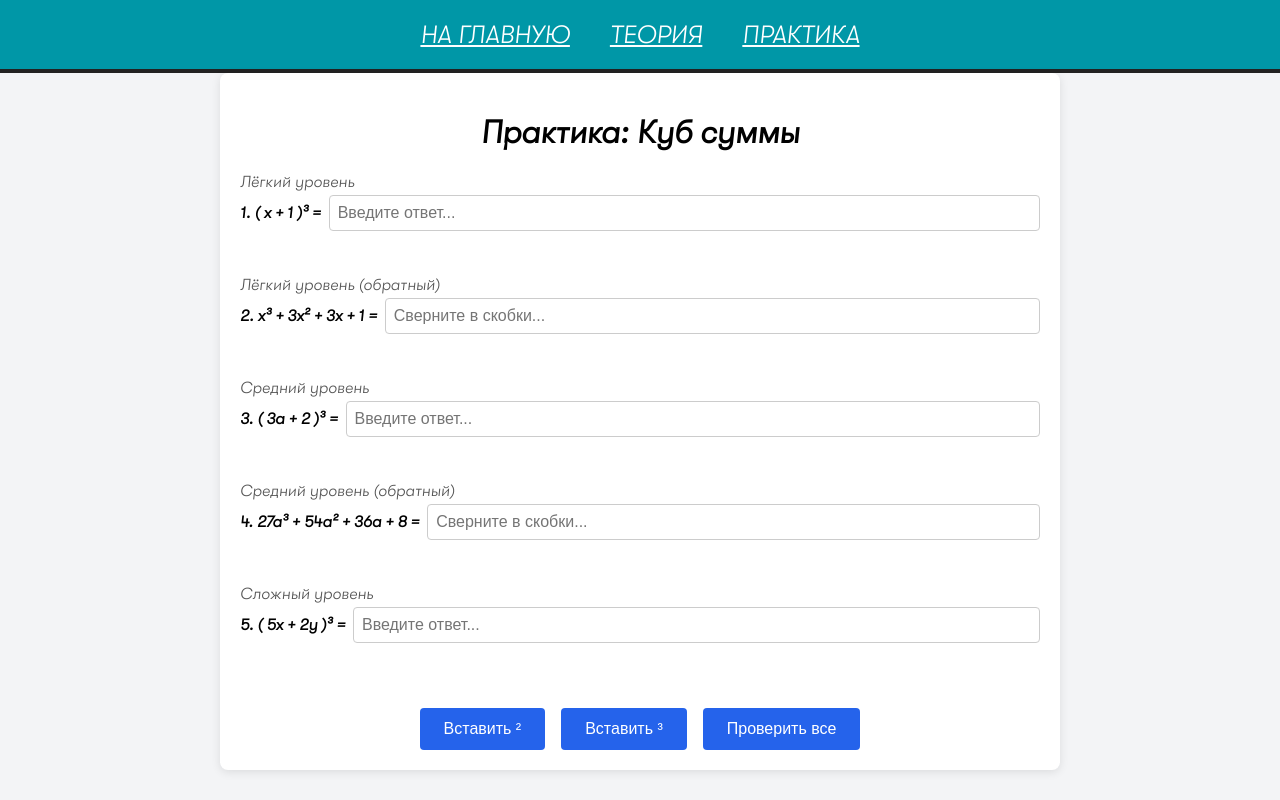
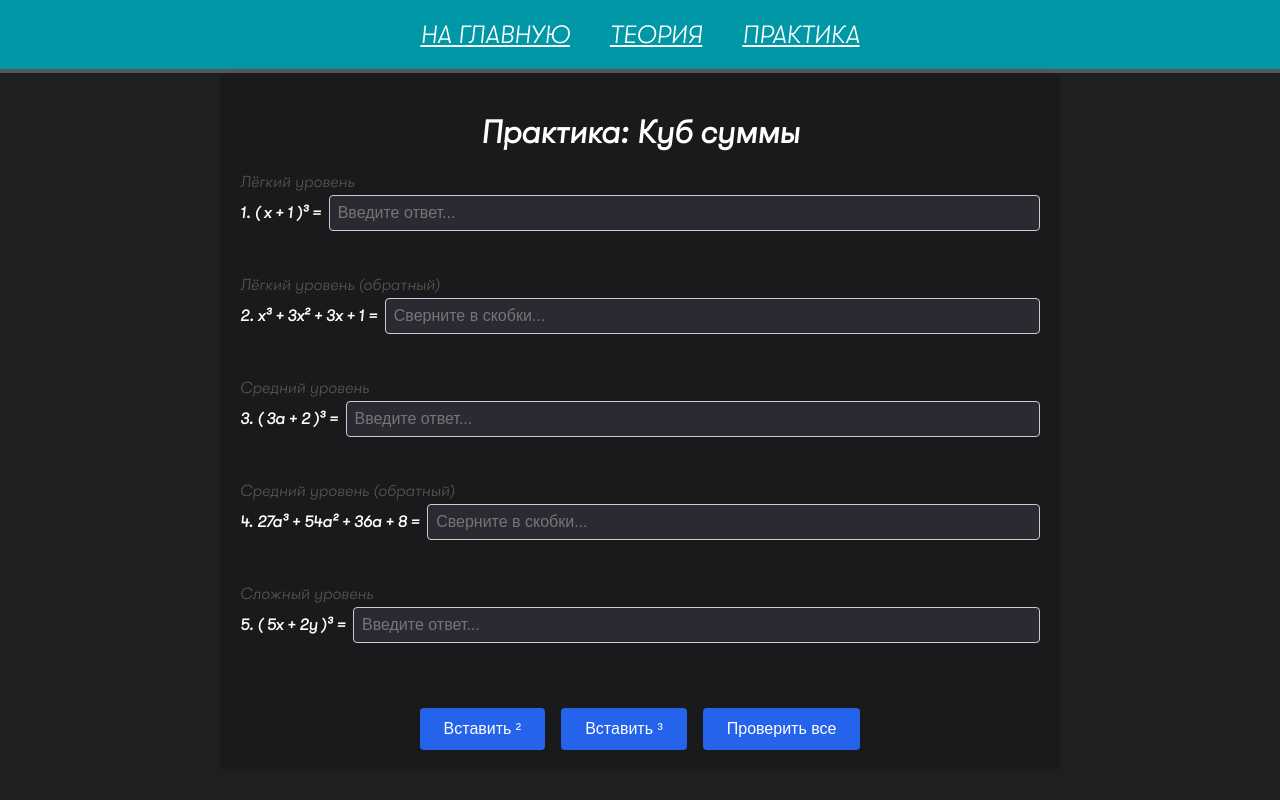
Before and after one commit to ArtemWizard/ArtemWizard.github.io, a plain HTML site: page theEndVersion/practice/formuls/cubeOfSum/1.html in a window 1280 px wide. Drawn offline with Linux system fonts and the light colour scheme.

Commit message:
dark them

```diff
--- a/theEndVersion/practice/formuls/cubeOfDiffrenc/1.css
+++ b/theEndVersion/practice/formuls/cubeOfDiffrenc/1.css
@@ -13,14 +13,13 @@
     font-style: normal;
     font-display: swap;
 }
-
 .header {
     background-color: #0097a7;
     padding: 20px 0;
     display: flex;
     justify-content: center;
     gap: 40px;
-    border-bottom: 4px solid #222;
+    border-bottom: 4px solid #575757;
 }
 
 .header a {
@@ -32,8 +31,13 @@
     color: #ffc200;
 }
 
+input {
+    background: #2b2a33;
+    outline: #2b2a33;
+}
+
 body {
-    background-color: #f3f4f6;
+    background-color: #1e2022;
     margin: 0;
     padding: 0;
     font-family: WalsheimMedium;
@@ -41,10 +45,11 @@ body {
 .container {
     max-width: 800px;
     margin: auto;
-    background: white;
+    background: #181a1b;
     border-radius: 8px;
     padding: 20px;
     box-shadow: 0 2px 10px rgba(0,0,0,0.1);
+    color: white;
 }
 h1 {
     text-align: center;
--- a/theEndVersion/practice/formuls/cubeOfSum/1.css
+++ b/theEndVersion/practice/formuls/cubeOfSum/1.css
@@ -13,14 +13,13 @@
     font-style: normal;
     font-display: swap;
 }
-
 .header {
     background-color: #0097a7;
     padding: 20px 0;
     display: flex;
     justify-content: center;
     gap: 40px;
-    border-bottom: 4px solid #222;
+    border-bottom: 4px solid #575757;
 }
 
 .header a {
@@ -32,8 +31,13 @@
     color: #ffc200;
 }
 
+input {
+    background: #2b2a33;
+    outline: #2b2a33;
+}
+
 body {
-    background-color: #f3f4f6;
+    background-color: #1e2022;
     margin: 0;
     padding: 0;
     font-family: WalsheimMedium;
@@ -41,10 +45,11 @@ body {
 .container {
     max-width: 800px;
     margin: auto;
-    background: white;
+    background: #181a1b;
     border-radius: 8px;
     padding: 20px;
     box-shadow: 0 2px 10px rgba(0,0,0,0.1);
+    color: white;
 }
 h1 {
     text-align: center;
--- a/theEndVersion/practice/formuls/differencesOfCubes/1.css
+++ b/theEndVersion/practice/formuls/differencesOfCubes/1.css
@@ -13,14 +13,13 @@
     font-style: normal;
     font-display: swap;
 }
-
 .header {
     background-color: #0097a7;
     padding: 20px 0;
     display: flex;
     justify-content: center;
     gap: 40px;
-    border-bottom: 4px solid #222;
+    border-bottom: 4px solid #575757;
 }
 
 .header a {
@@ -32,8 +31,13 @@
     color: #ffc200;
 }
 
+input {
+    background: #2b2a33;
+    outline: #2b2a33;
+}
+
 body {
-    background-color: #f3f4f6;
+    background-color: #1e2022;
     margin: 0;
     padding: 0;
     font-family: WalsheimMedium;
@@ -41,10 +45,11 @@ body {
 .container {
     max-width: 800px;
     margin: auto;
-    background: white;
+    background: #181a1b;
     border-radius: 8px;
     padding: 20px;
     box-shadow: 0 2px 10px rgba(0,0,0,0.1);
+    color: white;
 }
 h1 {
     text-align: center;
--- a/theEndVersion/practice/formuls/differencesOfSquares/1.css
+++ b/theEndVersion/practice/formuls/differencesOfSquares/1.css
@@ -13,14 +13,13 @@
     font-style: normal;
     font-display: swap;
 }
-
 .header {
     background-color: #0097a7;
     padding: 20px 0;
     display: flex;
     justify-content: center;
     gap: 40px;
-    border-bottom: 4px solid #222;
+    border-bottom: 4px solid #575757;
 }
 
 .header a {
@@ -32,8 +31,13 @@
     color: #ffc200;
 }
 
+input {
+    background: #2b2a33;
+    outline: #2b2a33;
+}
+
 body {
-    background-color: #f3f4f6;
+    background-color: #1e2022;
     margin: 0;
     padding: 0;
     font-family: WalsheimMedium;
@@ -41,10 +45,11 @@ body {
 .container {
     max-width: 800px;
     margin: auto;
-    background: white;
+    background: #181a1b;
     border-radius: 8px;
     padding: 20px;
     box-shadow: 0 2px 10px rgba(0,0,0,0.1);
+    color: white;
 }
 h1 {
     text-align: center;
--- a/theEndVersion/practice/formuls/squaresOfDifferences/1.css
+++ b/theEndVersion/practice/formuls/squaresOfDifferences/1.css
@@ -19,7 +19,7 @@
     display: flex;
     justify-content: center;
     gap: 40px;
-    border-bottom: 4px solid #222;
+    border-bottom: 4px solid #575757;
 }
 
 .header a {
@@ -31,20 +31,25 @@
     color: #ffc200;
 }
 
+input {
+    background: #2b2a33;
+    outline: #2b2a33;
+}
+
 body {
-    background-color: #f3f4f6;
+    background-color: #1e2022;
     margin: 0;
     padding: 0;
     font-family: WalsheimMedium;
 }
-
 .container {
     max-width: 800px;
     margin: auto;
-    background: white;
+    background: #181a1b;
     border-radius: 8px;
     padding: 20px;
     box-shadow: 0 2px 10px rgba(0,0,0,0.1);
+    color: white;
 }
 h1 {
     text-align: center;
--- a/theEndVersion/practice/formuls/squaresOfSum/1.css
+++ b/theEndVersion/practice/formuls/squaresOfSum/1.css
@@ -19,7 +19,7 @@
     display: flex;
     justify-content: center;
     gap: 40px;
-    border-bottom: 4px solid #222;
+    border-bottom: 4px solid #575757;
 }
 
 .header a {
@@ -31,8 +31,13 @@
     color: #ffc200;
 }
 
+input {
+    background: #2b2a33;
+    outline: #2b2a33;
+}
+
 body {
-    background-color: #f3f4f6;
+    background-color: #1e2022;
     margin: 0;
     padding: 0;
     font-family: WalsheimMedium;
@@ -40,10 +45,11 @@ body {
 .container {
     max-width: 800px;
     margin: auto;
-    background: white;
+    background: #181a1b;
     border-radius: 8px;
     padding: 20px;
     box-shadow: 0 2px 10px rgba(0,0,0,0.1);
+    color: white;
 }
 h1 {
     text-align: center;
--- a/theEndVersion/practice/formuls/sumOfCubes/1.css
+++ b/theEndVersion/practice/formuls/sumOfCubes/1.css
@@ -13,14 +13,13 @@
     font-style: normal;
     font-display: swap;
 }
-
 .header {
     background-color: #0097a7;
     padding: 20px 0;
     display: flex;
     justify-content: center;
     gap: 40px;
-    border-bottom: 4px solid #222;
+    border-bottom: 4px solid #575757;
 }
 
 .header a {
@@ -32,8 +31,13 @@
     color: #ffc200;
 }
 
+input {
+    background: #2b2a33;
+    outline: #2b2a33;
+}
+
 body {
-    background-color: #f3f4f6;
+    background-color: #1e2022;
     margin: 0;
     padding: 0;
     font-family: WalsheimMedium;
@@ -41,10 +45,11 @@ body {
 .container {
     max-width: 800px;
     margin: auto;
-    background: white;
+    background: #181a1b;
     border-radius: 8px;
     padding: 20px;
     box-shadow: 0 2px 10px rgba(0,0,0,0.1);
+    color: white;
 }
 h1 {
     text-align: center;
```
